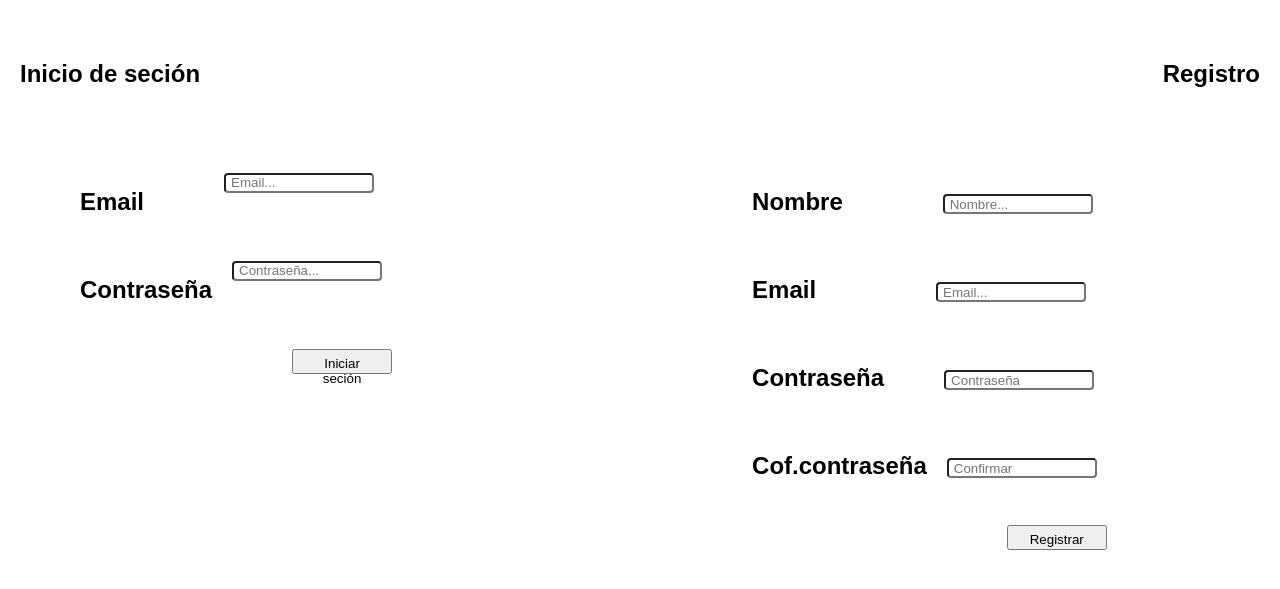
After one commit to krishnalopez/skillnest_fullstack_pyton, a Python web app: template python/mysql/administrados_usuario_opcional/templates/admin_usuario.html in a window 1280 px wide. The commit adds this page. Shown: the top 589 px of the page. Run offline with Jinja, Linux system fonts and the light colour scheme; the template is opened without the code that fills it, so the values that code supplies are empty.

Commit message:
,m,,
,,m,m,m,m,m,

```diff
--- a/python/mysql/administrados_usuario_opcional/static/css/style.css
+++ b/python/mysql/administrados_usuario_opcional/static/css/style.css
@@ -129,3 +129,222 @@ button {
     right: 20px;
     box-shadow: 1px 1px 2px #aaa inset;
 }
+
+body {
+    font-family: Arial, sans-serif;
+}
+
+table {
+    border-collapse: collapse;
+    width: 700px;
+    margin: 20px auto;
+}
+
+th,
+td {
+    border: 2px solid gray;
+    padding: 12px;
+    text-align: left;
+}
+
+th {
+    background: #d9d9d9;
+}
+
+td {
+    background: #f2f2f2;
+}
+
+.acciones {
+    text-align: center;
+    font-size: 25px;
+    cursor: pointer;
+}
+
+body {
+    font-family: Arial, sans-serif;
+}
+
+table {
+    border-collapse: collapse;
+    width: 700px;
+    margin: 20px auto;
+}
+
+th,
+td {
+    border: 2px solid gray;
+    padding: 12px;
+    text-align: left;
+}
+
+th {
+    background: #d9d9d9;
+}
+
+td {
+    background: #f2f2f2;
+}
+
+.acciones {
+    text-align: center;
+    font-size: 25px;
+    cursor: pointer;
+}
+
+.container {
+    display: flex;
+    justify-content: center;
+}
+
+.nombre {
+    display: flex;
+    align-items: center;
+    margin: 10px;
+    gap: 100px;
+}
+
+.email2 {
+    display: flex;
+    align-items: center;
+    margin: 10px;
+    gap: 120px;
+}
+
+.contra2 {
+    display: flex;
+    align-items: center;
+    margin: 10px;
+    gap: 60px;
+}
+
+.cofcontra {
+    display: flex;
+    align-items: center;
+    margin: 10px;
+    gap: 20px;
+}
+
+.seleccionar {
+    display: flex;
+    align-items: center;
+    margin: 10px;
+    gap: 20px;
+}
+
+.boton-crear {
+    margin-left: 120px;
+}
+
+.cuadrado {
+    width: 700px;
+    margin: 30px auto;
+    padding: 10px;
+    margin-top: 100px;
+}
+
+.boton {
+    text-align: right;
+    margin-bottom: 10px;
+}
+
+.boton button {
+    background: #f5f5f5;
+    border: 3px solid black;
+    padding: 8px 15px;
+    font-weight: bold;
+    cursor: pointer;
+    box-shadow: 2px 2px 0 black;
+}
+
+table {
+    width: 100%;
+    border-collapse: collapse;
+}
+
+th,
+td {
+    border: 2px solid gray;
+    padding: 10px;
+    text-align: left;
+}
+
+th {
+    background: #d9d9d9;
+}
+
+td {
+    background: #f2f2f2;
+}
+
+.acciones {
+    display: flex;
+    gap: 10px;
+    font-size: 22px;
+    justify-content: center;
+}
+
+.container {
+    display: flex;
+    justify-content: space-between;
+    flex-direction: column;
+    margin: 50px;
+}
+
+.row {
+    display: flex;
+    justify-content: space-between;
+    gap: 350px;
+}
+
+.titulo {
+    display: flex;
+    justify-content: space-between;
+    margin-top: 40px;
+}
+
+.Iniciar-secion {
+    display: flex;
+    flex-direction: column;
+}
+
+.registrar {
+    display: flex;
+    flex-direction: column;
+}
+
+.contra {
+    display: flex;
+    margin: 10px;
+    gap: 20px;
+}
+
+.email {
+    display: flex;
+    margin: 10px;
+    gap: 80px;
+}
+
+.nombre {
+    display: flex;
+    margin: 10px;
+    gap: 100px;
+}
+
+.email2 {
+    display: flex;
+    margin: 10px;
+    gap: 120px;
+}
+
+.contra2 {
+    display: flex;
+    margin: 10px;
+    gap: 60px;
+}
+
+.cofcontra {
+    display: flex;
+    margin: 10px;
+    gap: 20px;
+}
--- /dev/null
+++ b/python/mysql/administrados_usuario_opcional/templates/admin_usuario.html
@@ -0,0 +1,61 @@
+<!DOCTYPE html>
+<html lang="es">
+<head>
+    <meta charset="UTF-8">
+    <meta name="author" content="elizabethcornejo@liceovvh.cl">
+    <meta name="viewport" content="width=device-width, initial-scale=1.0">
+    <link rel="preconnect" href="https://fonts.googleapis.com">
+    <link rel="preconnect" href="https://fonts.gstatic.com" crossorigin>
+        <link rel="stylesheet"
+    href="https://cdnjs.cloudflare.com/ajax/libs/font-awesome/6.5.1/css/all.min.css">
+    <link href="https://fonts.googleapis.com/css2?family=Roboto:ital,wght@0,100..900;1,100..900&display=swap" rel="stylesheet">
+    <link rel="stylesheet" href="static/css/style.css">
+    <title>Administrador de usuarios</title>
+</head>
+<body>
+        <div class="titulo">
+            <h2>Inicio de seción</h2>
+            <h2>Registro</h2>
+        </div>
+<div class="container">
+
+    <div class="row">
+        <div class="Iniciar-secion">
+            <div class="email">
+                <h2>Email</h2>
+                <input type="text" placeholder="Email..." style="border-radius: 4px; width: 150px; height: 20px;" >
+            </div>
+            <div class="contra">
+                <h2>Contraseña</h2>
+                <input type="text" placeholder="Contraseña..." style="border-radius: 4px; width: 150px; height: 20px;">
+            </div>
+            <div class="boton-inc">
+                <a href="admin.html">
+                    <button style="width: 100px; height: 25px;">Iniciar seción</button>
+                        </a>
+            </div>
+        </div>
+        <div class="registrar">
+            <div class="nombre">
+                <h2>Nombre</h2>
+                <input type="text" placeholder="Nombre..." style="border-radius: 4px; width: 150px; height: 20px;" >
+            </div>
+            <div class="email2">
+                <h2>Email</h2>
+                <input type="text" placeholder="Email..." style="border-radius: 4px; width: 150px; height: 20px;" >
+            </div>
+            <div class="contra2">
+                <h2>Contraseña</h2>
+                <input type="text" placeholder="Contraseña" style="border-radius: 4px; width: 150px; height: 20px;" >
+            </div>
+            <div class="cofcontra">
+                <h2>Cof.contraseña</h2>
+                <input type="text" placeholder="Confirmar" style="border-radius: 4px; width: 150px; height: 20px;" >
+            </div>
+            <div class="boton-inc">
+                <a href="admin.html">
+                    <button style="width: 100px; height: 25px;">Registrar</button>
+                        </a>
+            </div>
+        </div>
+    </div>
```
Also changed, not shown: python/mysql/administrados_usuario_opcional/index.html (+0 -76 lines), python/mysql/administrados_usuario_opcional/templates/dashboard_mensaje.html (added, +67 -0 lines), python/mysql/administrados_usuario_opcional/templates/editar_usaurio.html (added, +46 -0 lines), python/mysql/administrados_usuario_opcional/templates/enviar_mensaje.html (added, +54 -0 lines), python/mysql/erd/administrador_mensaje/resources/database.sql (added, +100 -0 lines), python/extras/sistema_tienda.py (added), python/mysql/administrados_usuario_opcional/templates/nuevo_usuario.html (added).
